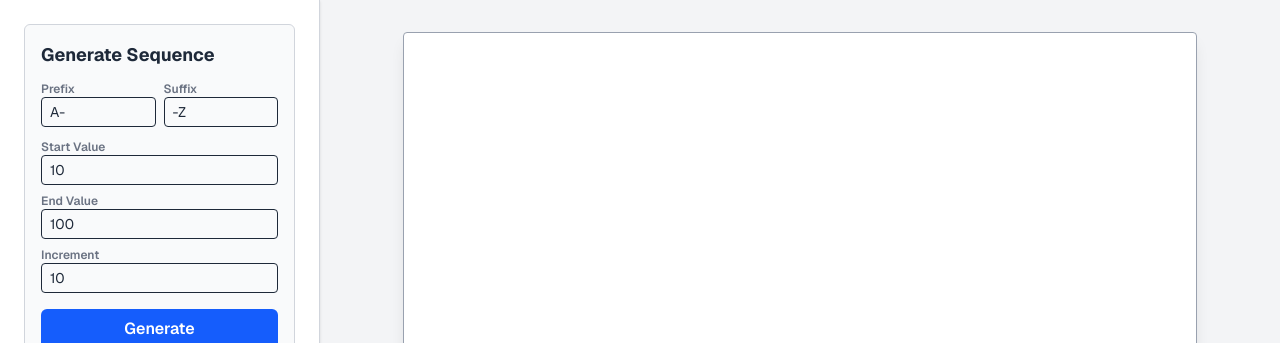
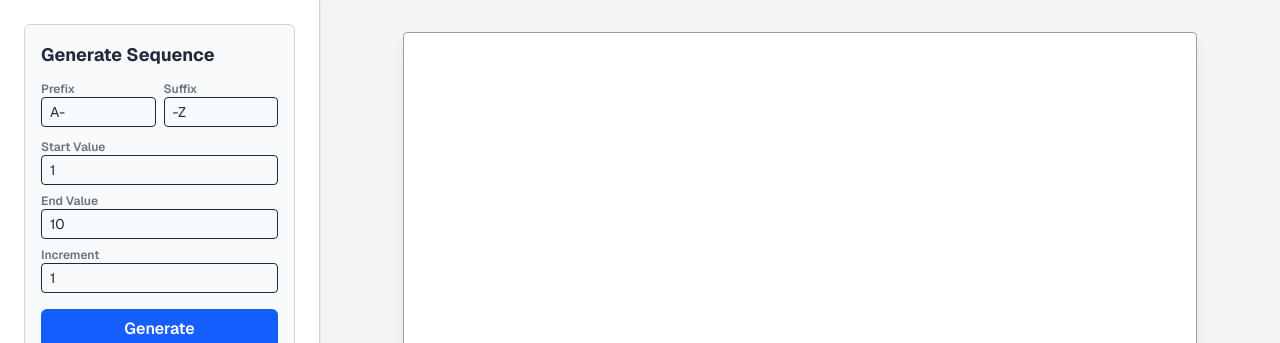
Before and after one commit to rapkumit/guibar, a Next.js app: page / in a window 1280 px wide. Shown: the top 343 px of the page. Built offline with nearby package versions, Linux system fonts and the light colour scheme.

Commit message:
change: initial sequence control values

```diff
--- a/app/page.tsx
+++ b/app/page.tsx
@@ -14,9 +14,9 @@ export default function Home() {
   // Sequence Controls
   const [prefix, setPrefix] = useState("A-");
   const [suffix, setSuffix] = useState("-Z");
-  const [startVal, setStartVal] = useState(10);
-  const [endVal, setEndVal] = useState(100);
-  const [increment, setIncrement] = useState(10);
+  const [startVal, setStartVal] = useState(1);
+  const [endVal, setEndVal] = useState(10);
+  const [increment, setIncrement] = useState(1);
 
   // Page Controls
   const [paperType, setPaperType] = useState<keyof typeof PAPER_SIZES>("A4");
```
